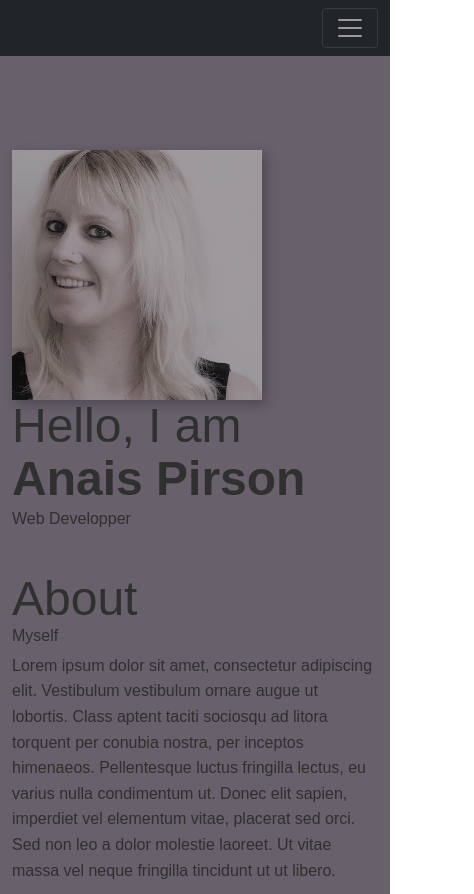
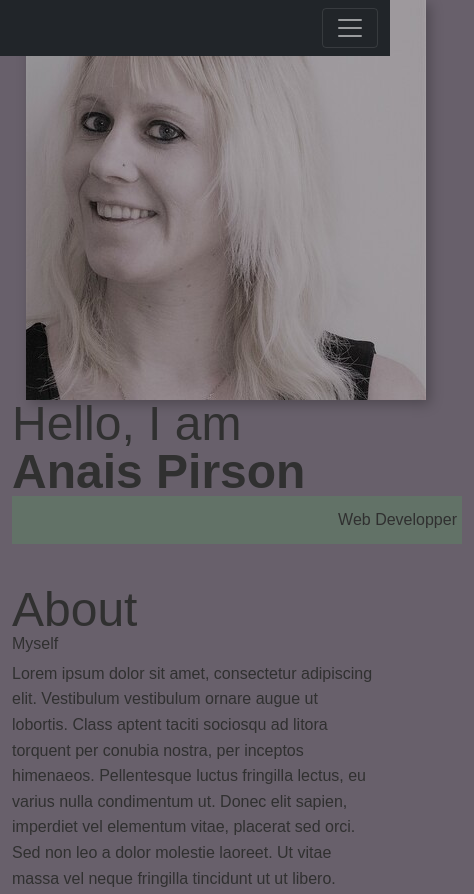
Before and after one commit to AnaisPirson/portfolio, a plain HTML site: page index.html in a window 390 px wide. Shown: the top 894 px of the page, 474 px wide, since content can reach past the window. Drawn offline with nearby package versions, Linux system fonts and the light colour scheme.

Commit message:
Updated Home Page of Portfolio

```diff
--- a/styles.css
+++ b/styles.css
@@ -13,7 +13,7 @@
 
 @media (min-width: 800px) {
   :root {
-    --fs-h1: 4.5rem;
+    --fs-h1: 4.1rem;
     --fs-h2: 3.75rem;
     --fs-h3: 1.5rem;
     --fs-body: 1.125rem;
@@ -46,7 +46,7 @@ img {
 h1,
 h2,
 h3 {
-  line-height: 1.1;
+  line-height: 1;
   margin: 0;
 }
 h1 {
@@ -68,12 +68,40 @@ h3 {
 
 /* intro section  */
 .intro {
-  margin-top: 150px;
+  width: min-content;
+  margin: 10% auto;
+}
+@media (max-width: 900px) {
+  .intro {
+    width: min-content;
+    margin: 0 auto;
+  }
 }
 
 .intro img {
-  max-width: 250px;
   box-shadow: 0.25em 0.25em 0.75em rgb(0 0 0 / 25%);
   float: left;
   margin-right: 10px;
+  max-width: 250px;
+  margin-left: 3%;
 }
+
+@media (max-width: 900px) {
+  .intro img {
+    float: none;
+    max-width: 450px;
+  }
+}
+
+.intro-subtitle {
+  background-color: #627267;
+  line-height: 3;
+  width: 685px;
+  text-align: right;
+  padding-right: 5px;
+}
+@media (max-width: 900px) {
+  .intro-subtitle {
+    width: 450px;
+  }
+}
```
